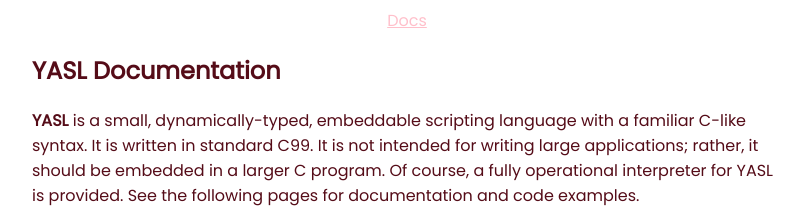
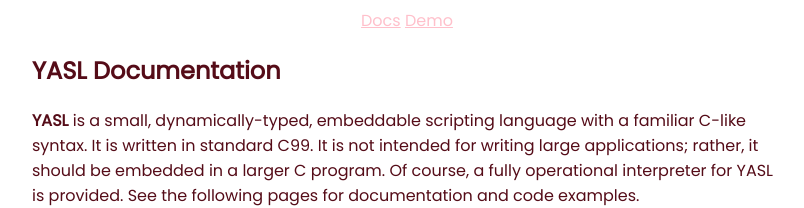
Before and after one commit to yasl-lang/docs, a Jekyll site: the page built from README.md, in a window 1280 px wide. Shown: the top 208 px of the page, without its empty margins (233-1037 px from the left). Built offline with Jekyll 4.4.1, drawn with Linux system fonts in a browser that asks for light colours; our own code applies the rules of GitHub Pages for plain Markdown files; a script that is not in the unit is left out.

Commit message:
Update default.html

```diff
--- a/_layouts/default.html
+++ b/_layouts/default.html
@@ -15,6 +15,7 @@
     <div class="wrapper">
       <header>
         <a href="https://yasl-lang.github.io/docs/">Docs</a>
+        <a href="https://yasl-lang.github.io/playground/interpreter.html">Demo</a>
       </header>
       <section>
 
```
